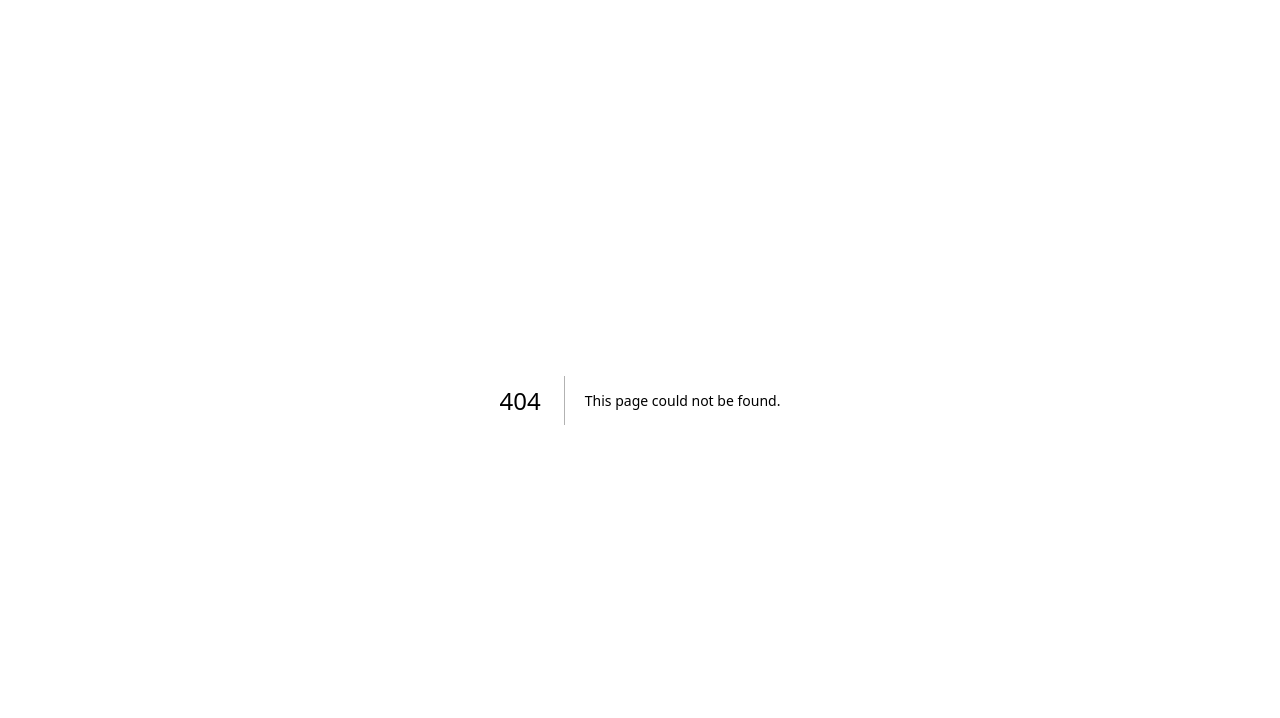
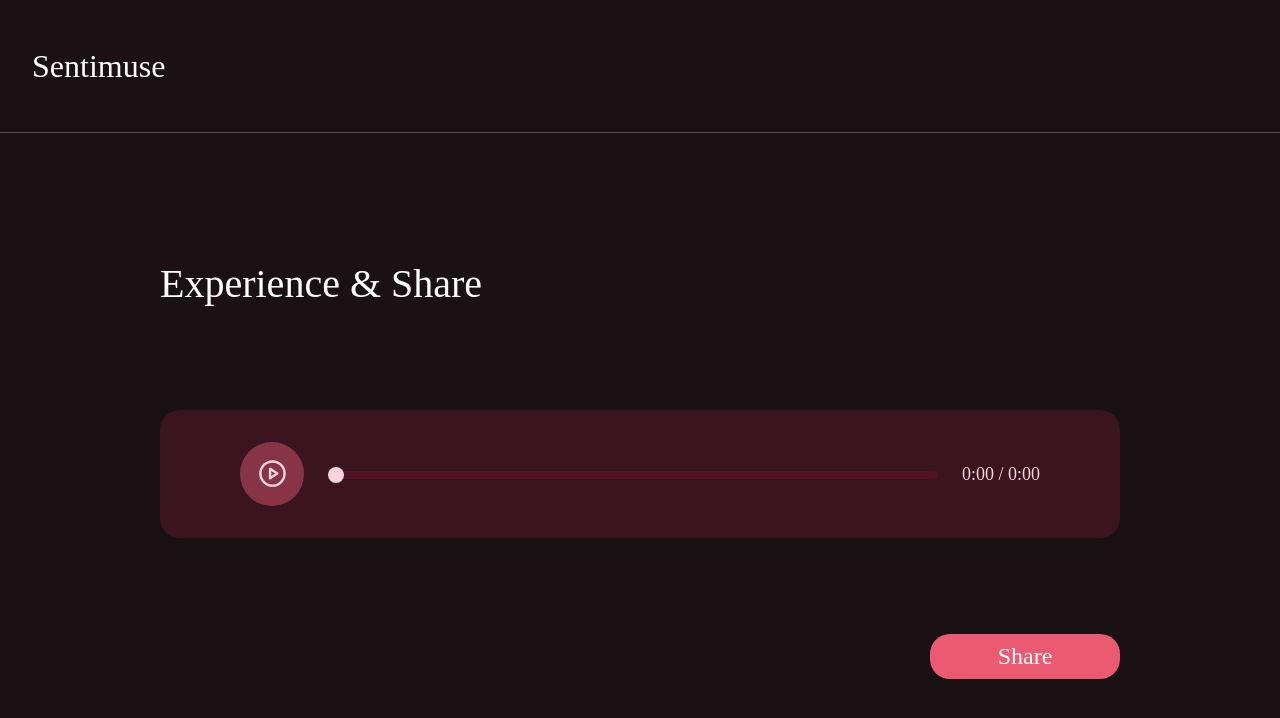
Before and after one commit to hemkan/Sentimuse, a Next.js app: page /preview in a window 1280 px wide. Before the commit this address had no page. Shown: the top 718 px of the page. Built offline with nearby package versions, Linux system fonts and the light colour scheme; no server answers.

Commit message:
add preview page

```diff
--- /dev/null
+++ b/src/components/CustomAudioPlayer.js
@@ -0,0 +1,115 @@
+import { useState, useRef, useEffect } from "react";
+import { LuCirclePlay, LuCirclePause } from "react-icons/lu";
+
+const CustomAudioPlayer = ({ src }) => {
+  const audioRef = useRef(null);
+  const [isPlaying, setIsPlaying] = useState(false);
+  const [currentTime, setCurrentTime] = useState(0);
+  const [duration, setDuration] = useState(0);
+
+  useEffect(() => {
+    const audio = audioRef.current;
+    if (!audio) return;
+
+    const updateDuration = () => {
+      if (audio.duration && !isNaN(audio.duration)) {
+        console.log("Audio duration updated:", audio.duration);
+        setDuration(audio.duration);
+      }
+    };
+
+    audio.addEventListener("loadedmetadata", updateDuration);
+
+    if (audio.readyState >= 1) {
+      updateDuration();
+    }
+
+    return () => {
+      audio.removeEventListener("loadedmetadata", updateDuration);
+    };
+  }, [src]);
+
+  const togglePlay = () => {
+    if (audioRef.current) {
+      if (isPlaying) {
+        audioRef.current.pause();
+      } else {
+        audioRef.current.play();
+      }
+      setIsPlaying(!isPlaying);
+    }
+  };
+
+  const handleTimeChange = (e) => {
+    const newTime = parseFloat(e.target.value);
+    setCurrentTime(newTime);
+    if (audioRef.current) {
+      audioRef.current.currentTime = newTime;
+    }
+  };
+
+  const handleLoadedMetadata = () => {
+    const audio = audioRef.current;
+    if (audio) {
+      setDuration(audio.duration);
+    }
+  };
+
+  const handleTimeUpdate = () => {
+    const audio = audioRef.current;
+    if (audio) {
+      setCurrentTime(audio.currentTime);
+    }
+  };
+
+  const formatTime = (time) => {
+    const minutes = Math.floor(time / 60);
+    const seconds = Math.floor(time % 60);
+    return `${minutes}:${seconds.toString().padStart(2, "0")}`;
+  };
+
+  return (
+    <div className="w-full max-w-[800px]">
+      <audio
+        ref={audioRef}
+        src={src}
+        onLoadedMetadata={handleLoadedMetadata}
+        onTimeUpdate={handleTimeUpdate}
+      />
+
+      <div className="flex items-center gap-6">
+        {/* Play/Pause Button */}
+        <button
+          onClick={togglePlay}
+          className="w-16 h-16 rounded-full bg-[#883447] flex items-center justify-center hover:bg-[#B3445A] transition-colors"
+        >
+          {isPlaying ? (
+            <LuCirclePause size={29} className="text-[#FED2E1]" />
+          ) : (
+            <LuCirclePlay size={29} className="text-[#FED2E1]" />
+          )}
+        </button>
+
+        {/* Progress Bar */}
+        <div className="flex-1">
+          <input
+            type="range"
+            min="0"
+            max={duration}
+            value={currentTime}
+            step="0.01"
+            onChange={handleTimeChange}
+            className="w-full h-2 bg-[#4E1325] rounded-full appearance-none cursor-pointer [&::-webkit-slider-thumb]:appearance-none [&::-webkit-slider-thumb]:w-4 [&::-webkit-slider-thumb]:h-4 [&::-webkit-slider-thumb]:rounded-full [&::-webkit-slider-thumb]:bg-[#FED2E1]"
+          />
+        </div>
+
+        {/* Time Display */}
+        <div className="text-[#FED2E1] font-['Inria_Sans'] text-lg">
+          {formatTime(currentTime)} / {formatTime(duration)}
+        </div>
+      </div>
+    </div>
+  );
+};
+
+export default CustomAudioPlayer;
--- a/src/components/ShareModal.js
+++ b/src/components/ShareModal.js
@@ -59,7 +59,7 @@ const ShareModal = ({ isOpen, onClose, fileUrl }) => {
 
   return (
     <div
-      className="fixed inset-0 bg-black bg-opacity-20 flex items-center justify-center z-50 transition-opacity duration-300"
+      className="fixed inset-0 bg-black bg-opacity-70 flex items-center justify-center z-50 transition-opacity duration-300"
       onClick={handleOverlayClick}
     >
       <div className="w-[600px] bg-[#3A141E] rounded-[20px] overflow-hidden transform transition-all duration-300">
--- /dev/null
+++ b/src/pages/preview.js
@@ -0,0 +1,57 @@
+import { useState } from "react";
+import ShareModal from "../components/ShareModal";
+import CustomAudioPlayer from "../components/CustomAudioPlayer";
+
+const Visual = () => {
+  const [isModal, setIsModal] = useState(false);
+  const [input1, setInput1] = useState(
+    "https://hqqavgvrkldbjiupzmwt.supabase.co/storage/v1/object/public/audio-files/uploads/1744849620812-output.mp3"
+  );
+
+  return (
+    <div className="bg-[#191113] min-h-screen flex flex-col">
+      {/* Navbar */}
+      <nav className="w-full h-[132px] bg-[#191113]">
+        <div className="max-w-7xl mx-auto h-full flex items-center justify-between px-4 sm:px-6 lg:px-8">
+          <div className="font-['Inria_Sans'] font-normal text-white text-[32px]">
+            Sentimuse
+          </div>
+        </div>
+        <div className="w-full h-px bg-[#FFFFFF40]" />
+      </nav>
+
+      <div className="flex-1 flex items-center justify-center">
+        <main className="w-full max-w-screen-lg mx-auto px-4 sm:px-6 lg:px-8 flex-1 flex flex-col justify-between py-12">
+          <h1 className="font-['Inria_Sans'] font-normal text-white text-[40px] mb-[6rem]">
+            Experience &amp; Share
+          </h1>
+
+          {/* Audio Box */}
+          <div className="bg-[#3a141e] rounded-[20px] py-8 px-4 sm:px-6 mb-[6rem]">
+            <div className="flex flex-col items-center">
+              <CustomAudioPlayer src={input1} />
+            </div>
+          </div>
+
+          <div className="flex justify-end">
+            <button
+              className="w-[190px] h-[45px] bg-[#ec5a72] rounded-[20px] font-['Inria_Sans'] font-normal text-white text-2xl text-center"
+              onClick={() => setIsModal(true)}
+            >
+              Share
+            </button>
+          </div>
+        </main>
+      </div>
+
+      {/* Modal */}
+      <ShareModal
+        isOpen={isModal}
+        onClose={() => setIsModal(false)}
+        fileUrl={input1}
+      />
+    </div>
+  );
+};
+
+export default Visual;
--- a/src/pages/visual.js
+++ /dev/null
@@ -1,28 +0,0 @@
-import { useState } from "react";
-import ShareModal from "../components/ShareModal";
-
-const Visual = () => {
-  const [isModal, setIsModal] = useState(false);
-  const [input1, setInput1] = useState(
-    "https://hqqavgvrkldbjiupzmwt.supabase.co/storage/v1/object/public/audio-files/uploads/1744849620812-output.mp3" // test url
-  );
-
-  return (
-    <>
-      <h1 className="font-['Inria_Sans']">Visual</h1>{" "}
-      <button
-        className="bg-blue-500 text-white p-2 rounded font-['Inria_Sans']"
-        onClick={() => setIsModal(true)}
-      >
-        Next
-      </button>
-      <ShareModal
-        isOpen={isModal}
-        onClose={() => setIsModal(false)}
-        fileUrl={input1}
-      />
-    </>
-  );
-};
-
-export default Visual;
```
